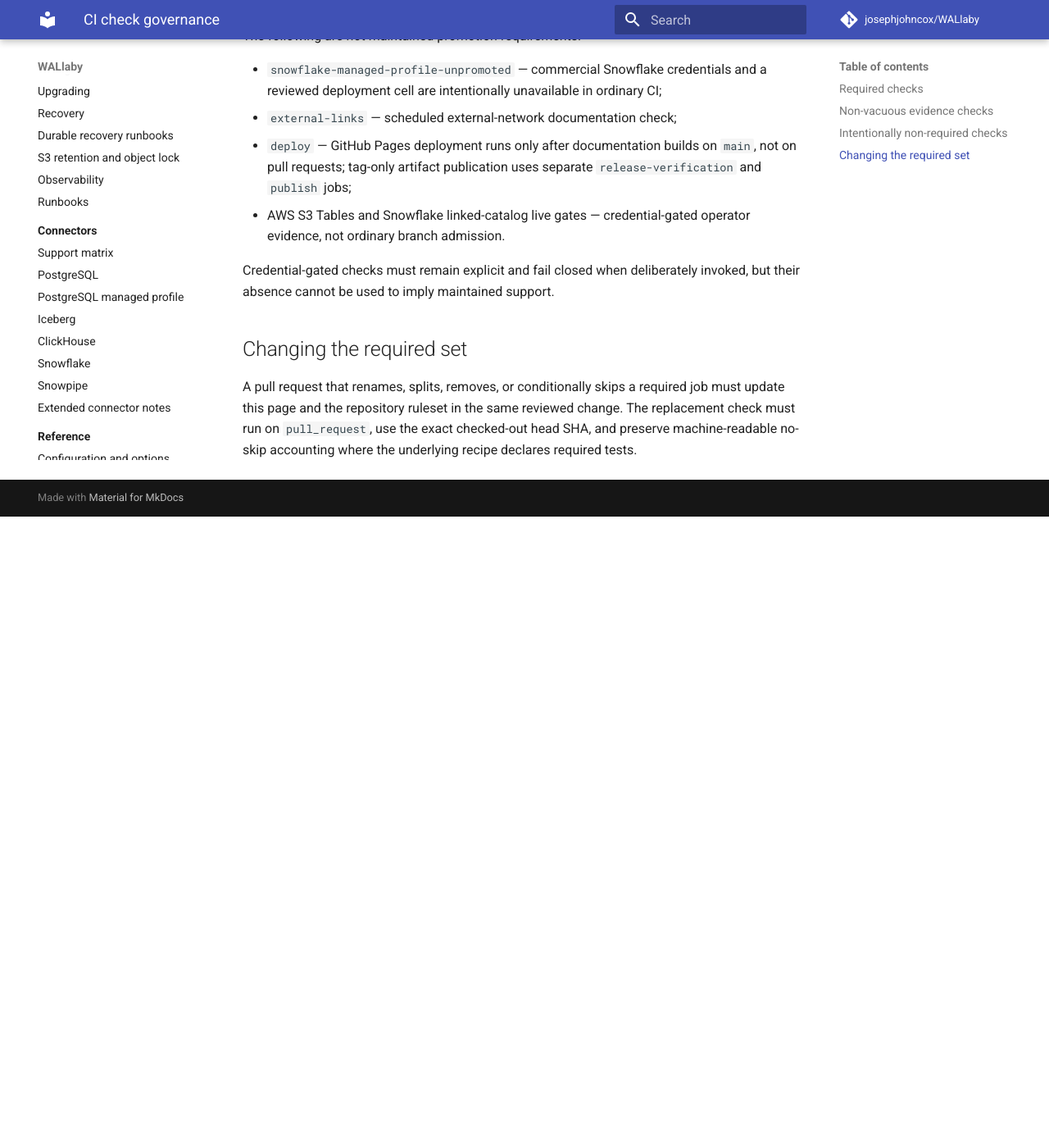
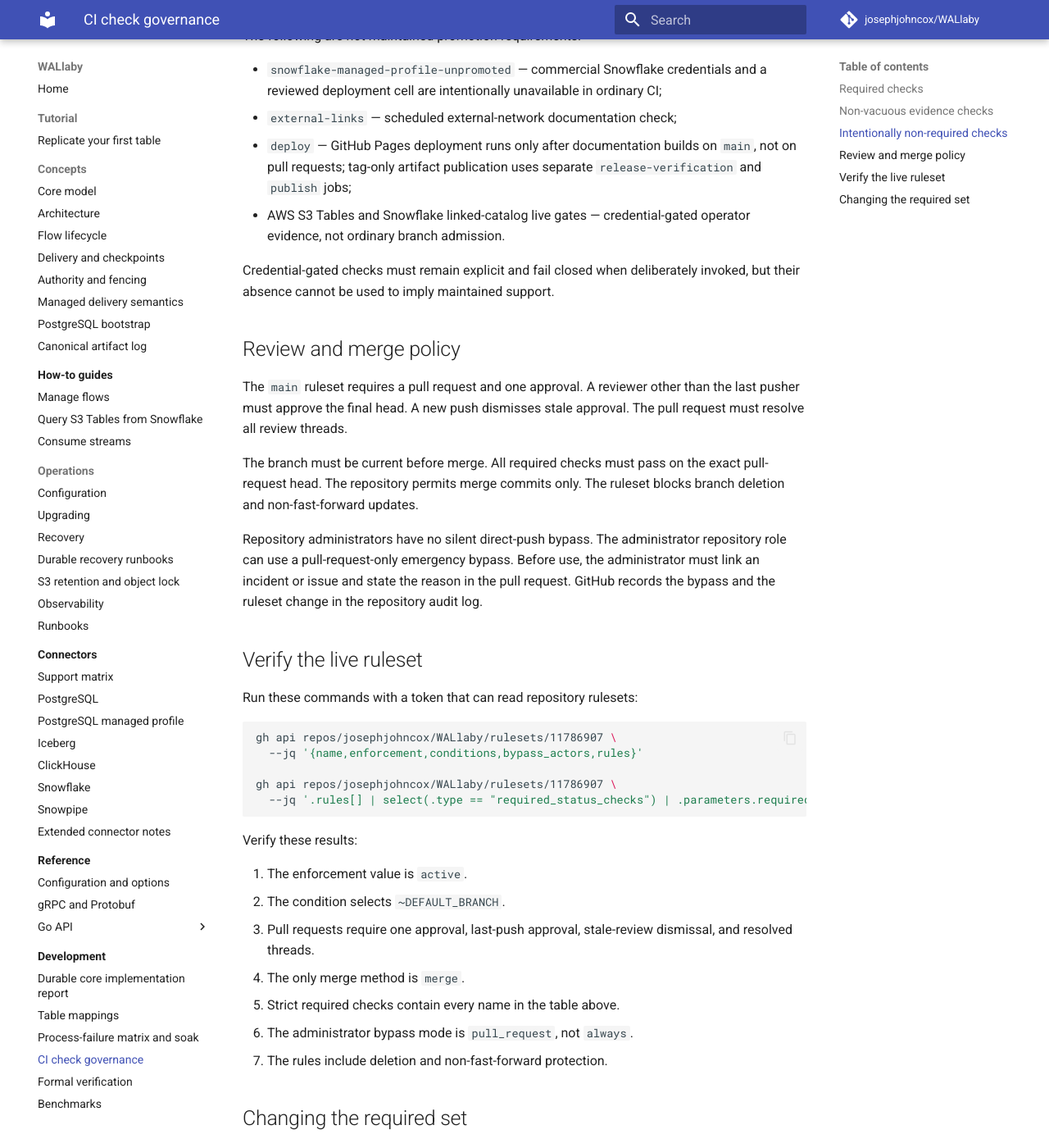
Before and after one commit to josephjohncox/WALlaby, an MkDocs documentation site: the page built from docs/development/ci-governance.md, in a window 1280 px wide and 1400 px high, scrolled down 1376 px. Shown: the whole window at 82% size. Built offline with MkDocs 1.6.1 and Material for MkDocs 9.7.7, drawn with Linux system fonts in a browser that asks for light colours; comment, search, counter and statistics services are not loaded; before the commit the page ends 2006 px from its top, so only the background shows below that; some of the changed text lies outside the part shown.

Commit message:
docs(governance): define enforced main policy

````diff
--- a/docs/development/ci-governance.md
+++ b/docs/development/ci-governance.md
@@ -14,7 +14,7 @@
 | CI Evidence | `failure-matrix-model`, `failure-matrix`, `connector-matrix`, `benchmark-smoke` |
 | CodeQL | `Analyze (actions)`, `Analyze (go)`, `Analyze (python)`, `CodeQL` |
 
-Issue #79 tracks enforcement of this contract in repository-hosted branch rules. This page defines the intended required set; it does not claim that an administrator cannot weaken repository settings.
+The active `Main: reviewed PRs and required checks` repository ruleset enforces this contract for `main`. Repository settings remain the live authority. This page records the reviewed policy and its verification procedure.
 
 ## Non-vacuous evidence checks
 
@@ -38,6 +38,36 @@
 
 Credential-gated checks must remain explicit and fail closed when deliberately invoked, but their absence cannot be used to imply maintained support.
 
+## Review and merge policy
+
+The `main` ruleset requires a pull request and one approval. A reviewer other than the last pusher must approve the final head. A new push dismisses stale approval. The pull request must resolve all review threads.
+
+The branch must be current before merge. All required checks must pass on the exact pull-request head. The repository permits merge commits only. The ruleset blocks branch deletion and non-fast-forward updates.
+
+Repository administrators have no silent direct-push bypass. The administrator repository role can use a pull-request-only emergency bypass. Before use, the administrator must link an incident or issue and state the reason in the pull request. GitHub records the bypass and the ruleset change in the repository audit log.
+
+## Verify the live ruleset
+
+Run these commands with a token that can read repository rulesets:
+
+```bash
+gh api repos/josephjohncox/WALlaby/rulesets/11786907 \
+  --jq '{name,enforcement,conditions,bypass_actors,rules}'
+
+gh api repos/josephjohncox/WALlaby/rulesets/11786907 \
+  --jq '.rules[] | select(.type == "required_status_checks") | .parameters.required_status_checks[].context'
+```
+
+Verify these results:
+
+1. The enforcement value is `active`.
+2. The condition selects `~DEFAULT_BRANCH`.
+3. Pull requests require one approval, last-push approval, stale-review dismissal, and resolved threads.
+4. The only merge method is `merge`.
+5. Strict required checks contain every name in the table above.
+6. The administrator bypass mode is `pull_request`, not `always`.
+7. The rules include deletion and non-fast-forward protection.
+
 ## Changing the required set
 
 A pull request that renames, splits, removes, or conditionally skips a required job must update this page and the repository ruleset in the same reviewed change. The replacement check must run on `pull_request`, use the exact checked-out head SHA, and preserve machine-readable no-skip accounting where the underlying recipe declares required tests.
````
Also changed, not shown: 1 other file.
